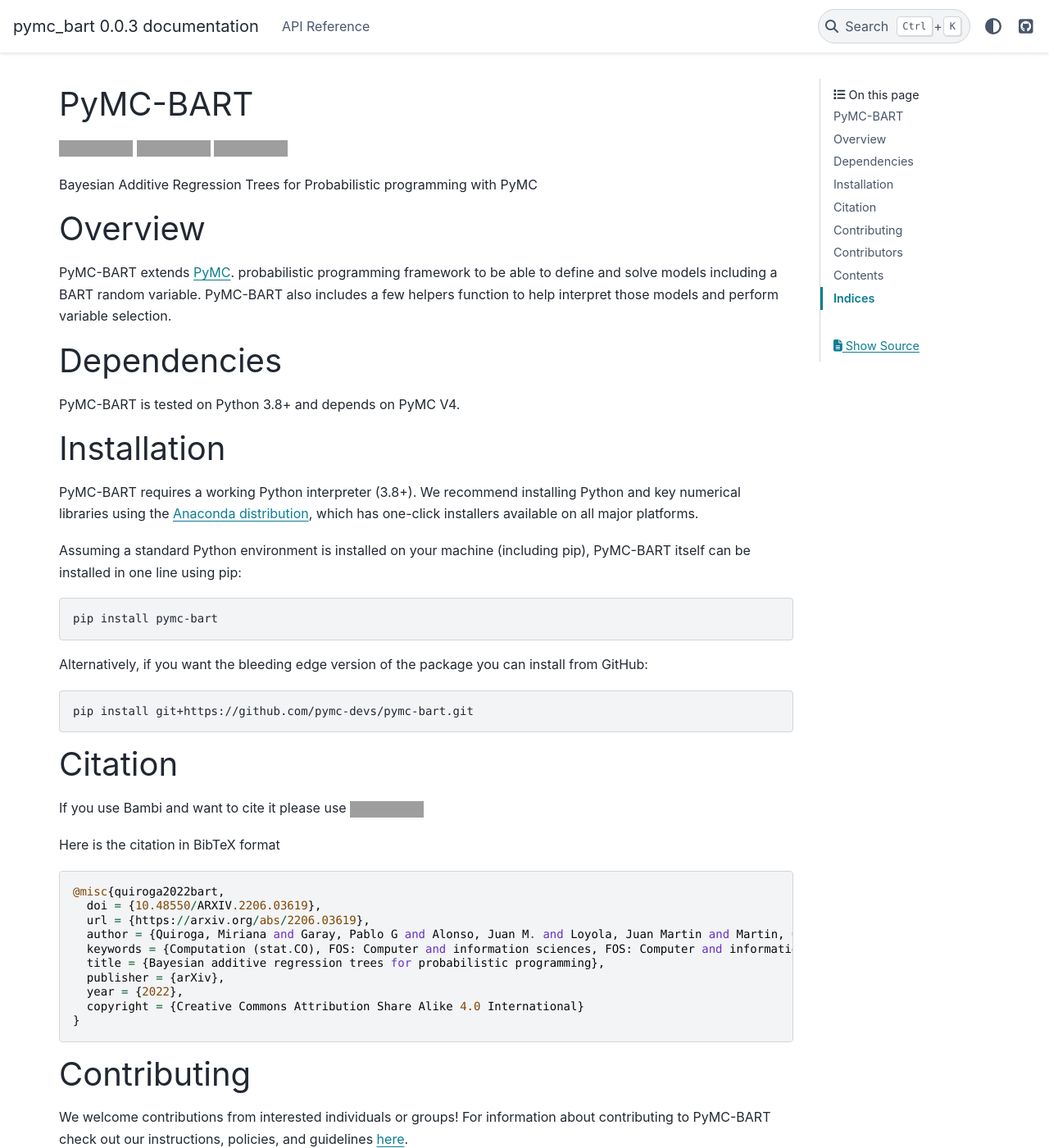
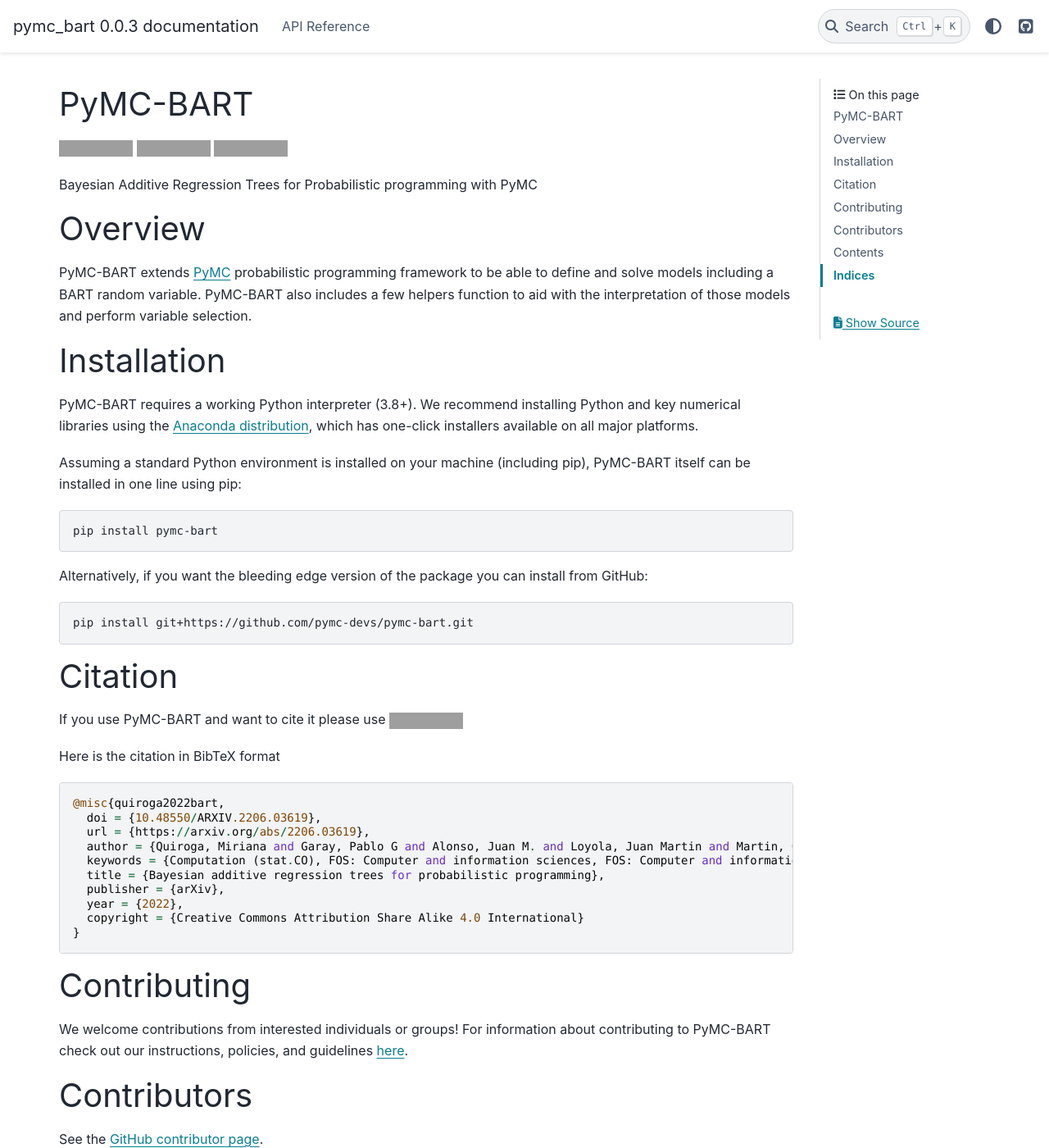
Before and after one commit to pymc-devs/pymc-bart, a Sphinx documentation site: the page built from docs/index.rst, in a window 1280 px wide and 1400 px high. Shown: the whole window at 82% size. Built offline with Sphinx 7.4.7 and the PyData theme 0.15.4, drawn with Linux system fonts in a browser that asks for light colours; grey boxes are pictures that could not be loaded.

Commit message:
fix typos

```diff
--- a/docs/index.rst
+++ b/docs/index.rst
@@ -21,19 +21,13 @@
 
 Overview
 ============
-PyMC-BART extends `PyMC <https://github.com/pymc-devs/pymc>`_. probabilistic programming framework to be able to define
-and solve models including a BART random variable. PyMC-BART also includes a few helpers function to help interpret
-those models and perform variable selection.
-
-
-Dependencies
-============
-PyMC-BART is tested on Python 3.8+ and depends on PyMC V4.
+PyMC-BART extends `PyMC <https://github.com/pymc-devs/pymc>`_ probabilistic programming framework to be able to define
+and solve models including a BART random variable.  PyMC-BART also includes a few helpers function to aid with the
+interpretation of those models and perform variable selection.
 
 
 Installation
 ============
-
 
 PyMC-BART requires a working Python interpreter (3.8+). We recommend installing Python and key numerical libraries using the `Anaconda distribution <https://www.anaconda.com/products/individual#Downloads>`_, which has one-click installers available on all major platforms.
 
@@ -52,7 +46,7 @@
 
 Citation
 ========
-If you use Bambi and want to cite it please use |arXiv|
+If you use PyMC-BART and want to cite it please use |arXiv|
 
 .. |arXiv| image:: https://img.shields.io/badge/arXiv-2206.03619-b31b1b.svg
     :target: https://arxiv.org/abs/2206.03619
```
Also changed, not shown: README.md (+2 -2 lines).
